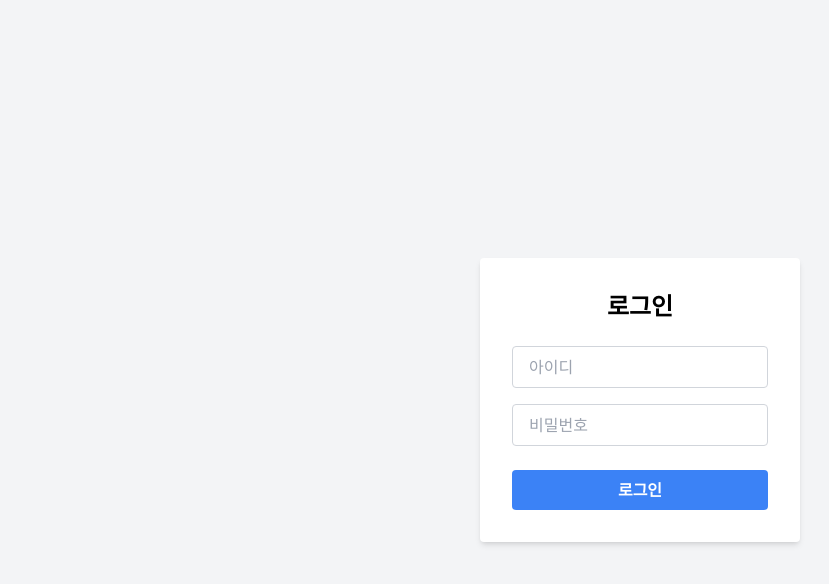
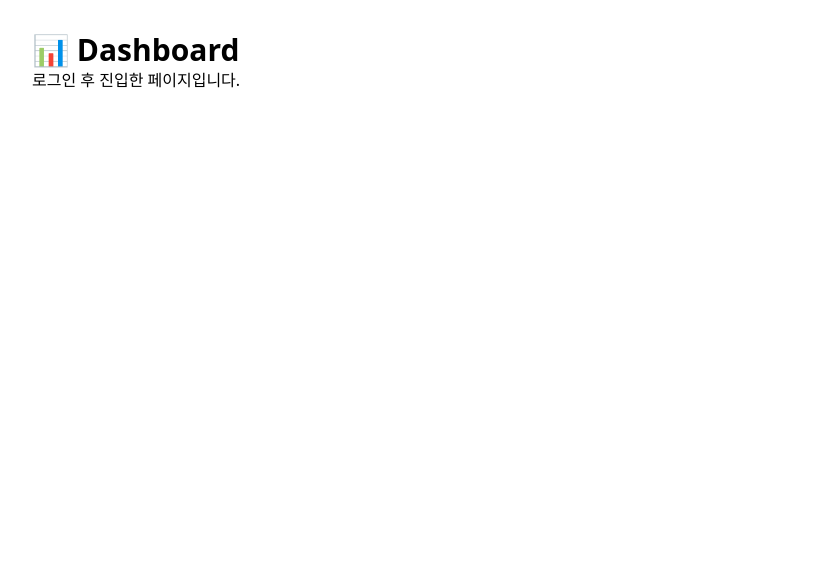
Before and after one commit to tkdlsem7/lineproject, a React (Create React App) app in the folder frontend/: page /dashboard in a window 1280 px wide. Shown: the top 584 px of the page, without its empty margins (0-829 px from the left). Built offline with nearby package versions, Linux system fonts and the light colour scheme.

Commit message:
네비게이터 mo-0002

```diff
--- a/frontend/src/App.tsx
+++ b/frontend/src/App.tsx
@@ -1,10 +1,19 @@
 // 📁 App.tsx
 import React from 'react';
+import { BrowserRouter as Router, Routes, Route } from 'react-router-dom';
 import './App.css';
 import LoginForm from './features/Auth/LoginForm';
+import Dashboard from './Dashboard/Dashboard';   // 폴더에 맞춰 경로 수정
 
 function App() {
-  return <LoginForm />;
+  return (
+    <Router>
+      <Routes>
+        <Route path="/" element={<LoginForm />} />
+        <Route path="/dashboard" element={<Dashboard />} />
+      </Routes>
+    </Router>
+  );
 }
 
 export default App;
--- /dev/null
+++ b/frontend/src/Dashboard/Dashboard.tsx
@@ -0,0 +1,12 @@
+import React from 'react';
+
+function Dashboard() {
+  return (
+    <div className="p-8">
+      <h1 className="text-3xl font-bold">📊 Dashboard</h1>
+      <p>로그인 후 진입한 페이지입니다.</p>
+    </div>
+  );
+}
+
+export default Dashboard;
--- /dev/null
+++ b/frontend/src/Dashboard/DashboardHandler.ts
@@ -0,0 +1,10 @@
+import axios from "axios";
+
+// 대시보드에서 호출할 submit 함수
+export const handleDashboardSubmit = async (): Promise<void> => {
+  try {
+    alert("ASFAFSFAS");  // 메시지 출력
+  } catch (error) {
+    console.error("대시보드 처리 중 오류 발생:", error);
+  }
+};
--- a/frontend/src/features/Auth/Dashboard/ProgressInput/Dashboard.tsx
+++ /dev/null
@@ -1,7 +0,0 @@
-import React from 'react';
-
-function InputModal() {
-  return <div>입력 모달</div>;
-}
-
-export default InputModal;
--- a/frontend/src/features/Auth/Dashboard/ProgressInput/InputModal.tsx
+++ /dev/null
@@ -1,10 +0,0 @@
-import React from 'react';
-
-
-
-function InputModal() {
-  return <div>입력 모달</div>;
-}
-
-
-export default InputModal;
--- a/frontend/src/features/Auth/Dashboard/ProgressInput/ProgressCard.tsx
+++ /dev/null
@@ -1,7 +0,0 @@
-import React from 'react';
-
-function InputModal() {
-  return <div>입력 모달</div>;
-}
-
-export default InputModal;
--- a/frontend/src/features/Auth/LoginForm.tsx
+++ b/frontend/src/features/Auth/LoginForm.tsx
@@ -1,33 +1,39 @@
 // 📁 frontend/src/features/Auth/LoginForm.tsx
 import React, { useState } from 'react';
-import { handleLoginSubmit } from './loginHandler'; // 같은 폴더니까 ./ 경로
-import { useAuth } from '../../context/AuthContext'; // 🔁 context에서 가져오기
+import { useNavigate } from 'react-router-dom';
+import { handleLoginSubmit } from './loginHandler';
+import { useAuth } from '../../context/AuthContext';
 
 function LoginForm() {
-  // 사용자 입력 상태
-  const [username, setUsername] = useState('');
-  const [password, setPassword] = useState('');
+  /** ----------------------------- state ----------------------------- */
+  const [id, setId] = useState<string>('');           // ← id(=username)
+  const [pw, setPw] = useState<string>('');           // ← pw(=password)
 
-  // 전역 상태 관리 훅 (userNo 저장용)
-  const { setUserNo } = useAuth();
+  /** ----------------------------- hooks ----------------------------- */
+  const { setUserNo } = useAuth();                    // 전역 userNo 저장
+  const navigate = useNavigate();                     // 라우터 이동
 
-  // 로그인 폼 제출 핸들러
-  const handleLogin = async (e: React.FormEvent<HTMLFormElement>) => {
+  /** --------------------------- handlers ---------------------------- */
+  const onSubmit = async (e: React.FormEvent<HTMLFormElement>) => {
     e.preventDefault();
-    await handleLoginSubmit(username, password, setUserNo); // 서버 요청 및 전역 저장
+
+    const ok = await handleLoginSubmit(id, pw, setUserNo); // 로그인 요청
+    if (ok) navigate('/dashboard');
+    else     alert('아이디 또는 비밀번호가 올바르지 않습니다.');
   };
 
+  /** --------------------------- render ------------------------------ */
   return (
     <div className="flex items-center justify-center h-screen bg-gray-100">
-      <form onSubmit={handleLogin} className="bg-white p-8 rounded shadow-md w-80">
+      <form onSubmit={onSubmit} className="bg-white p-8 rounded shadow-md w-80">
         <h2 className="text-2xl font-bold mb-6 text-center">로그인</h2>
 
         <input
           type="text"
           placeholder="아이디"
           className="w-full mb-4 px-4 py-2 border border-gray-300 rounded"
-          value={username}
-          onChange={(e) => setUsername(e.target.value)}
+          value={id}
+          onChange={(e) => setId(e.target.value)}
           required
         />
 
@@ -35,8 +41,8 @@ function LoginForm() {
           type="password"
           placeholder="비밀번호"
           className="w-full mb-6 px-4 py-2 border border-gray-300 rounded"
-          value={password}
-          onChange={(e) => setPassword(e.target.value)}
+          value={pw}
+          onChange={(e) => setPw(e.target.value)}
           required
         />
 
--- a/frontend/src/features/Auth/loginHandler.ts
+++ b/frontend/src/features/Auth/loginHandler.ts
@@ -19,8 +19,10 @@ export const handleLoginSubmit = async (
     localStorage.setItem('token', token);
     setUserNo(user_no);
     alert(`로그인에 성공했습니다!\n사용자 번호: ${user_no}`);
+    return true;
   } catch (error) {
     console.error('로그인 실패:', error);
     alert('로그인에 실패했습니다.');
+    return false;
   }
 };
```
Also changed, not shown: frontend/src/features/Auth/Dashboard/ProgressInput/progressApi.ts (deleted, +0 -7 lines).
